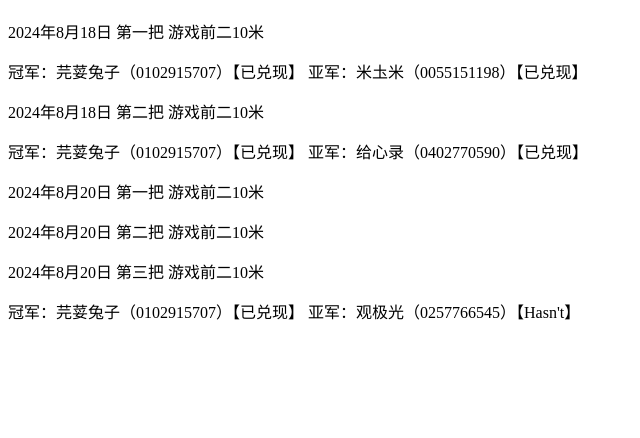
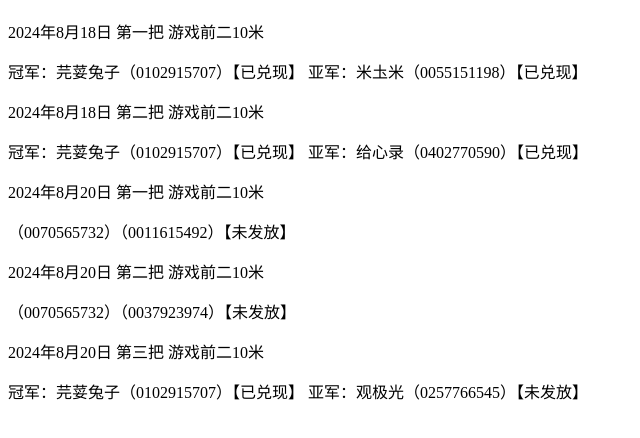
Before and after one commit to zpoe/zpoe.github.io, a plain HTML site: page leaderboard.html in a window 1280 px wide. Shown: the part 96-534 px from the top of the page, without its empty margins (0-640 px from the left). Drawn offline with Linux system fonts and the light colour scheme.

Commit message:
Update leaderboard.html

```diff
--- a/leaderboard.html
+++ b/leaderboard.html
@@ -12,8 +12,10 @@
     <p>2024年8月18日 第二把 游戏前二10米</p>
     <p>冠军：芫荽兔子（0102915707）【已兑现】 亚军：给心录（0402770590）【已兑现】</p>
     <p>2024年8月20日 第一把 游戏前二10米</p>
+    （0070565732）（0011615492）【未发放】
     <p>2024年8月20日 第二把 游戏前二10米</p>
+    （0070565732）（0037923974）【未发放】
     <p>2024年8月20日 第三把 游戏前二10米</p>
-    <p>冠军：芫荽兔子（0102915707）【已兑现】 亚军：观极光（0257766545）【Hasn't】</p>
+    <p>冠军：芫荽兔子（0102915707）【已兑现】 亚军：观极光（0257766545）【未发放】</p>
   </body>
 </html>
```
